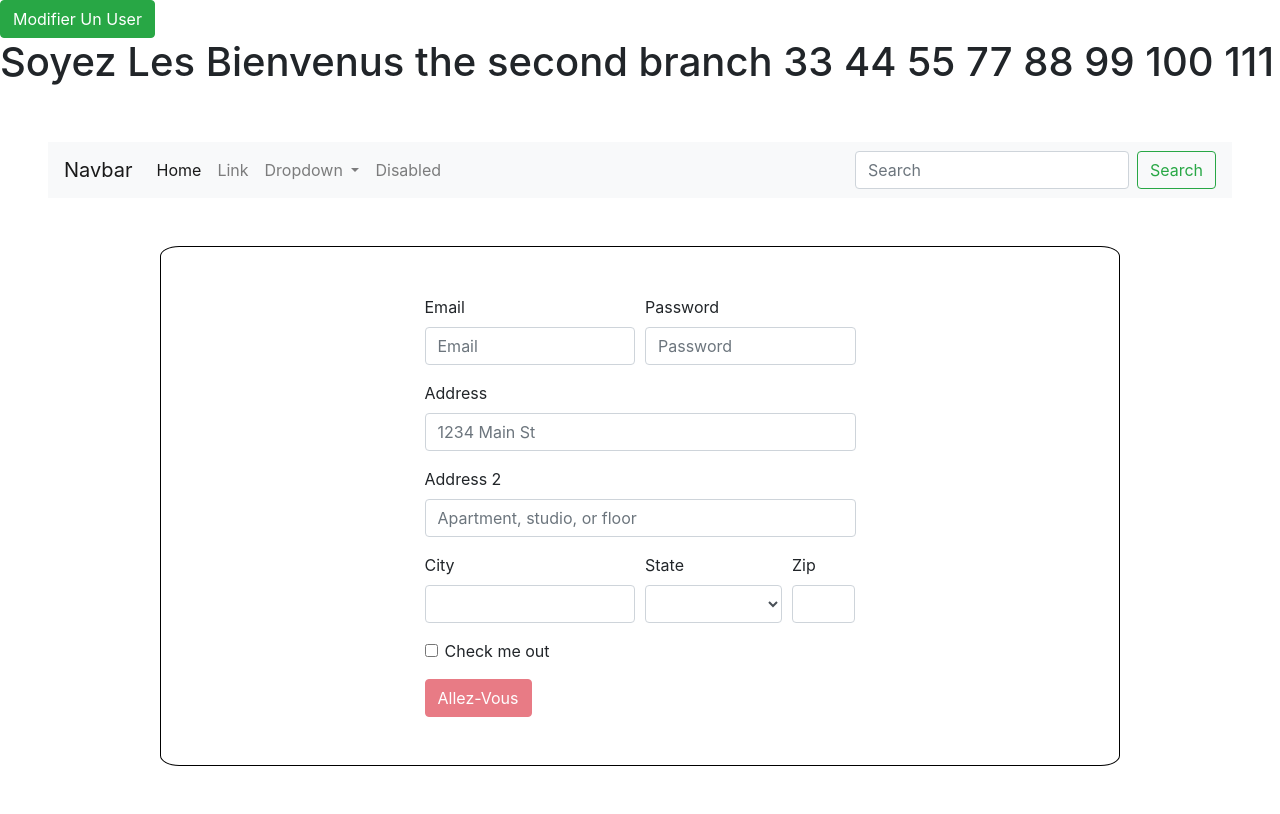
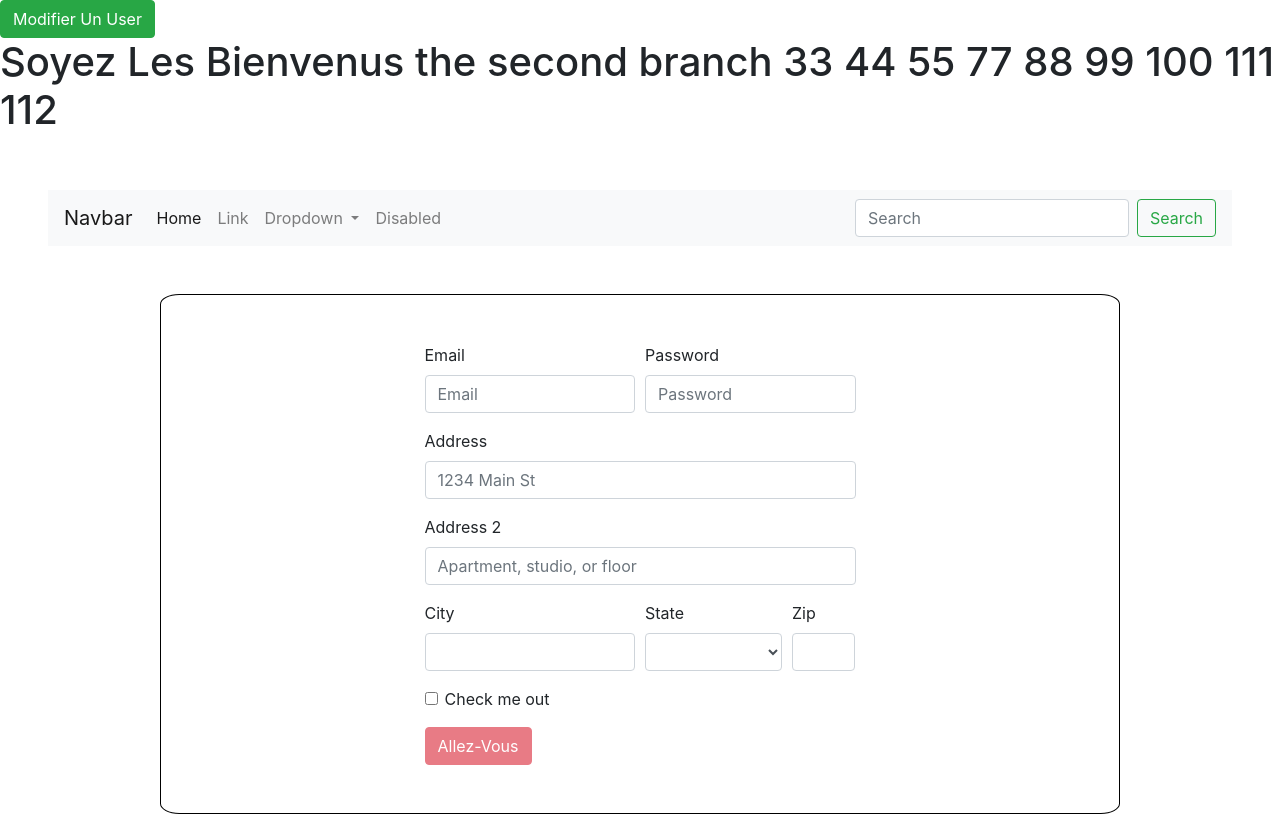
Before and after one commit to walid-djebbouri/TestGit, an Angular app: page /appariel in a window 1280 px wide. Built offline with nearby package versions, Linux system fonts and the light colour scheme.

Commit message:
commit 16

```diff
--- a/src/app/appareil/appareil.component.html
+++ b/src/app/appareil/appareil.component.html
@@ -1,4 +1,4 @@
 <h1>Soyez Les Bienvenus the second branch 33 44 55 77 88 99
-100 111
+100 111 112
 </h1>
 <app-mon-premier></app-mon-premier>
```
